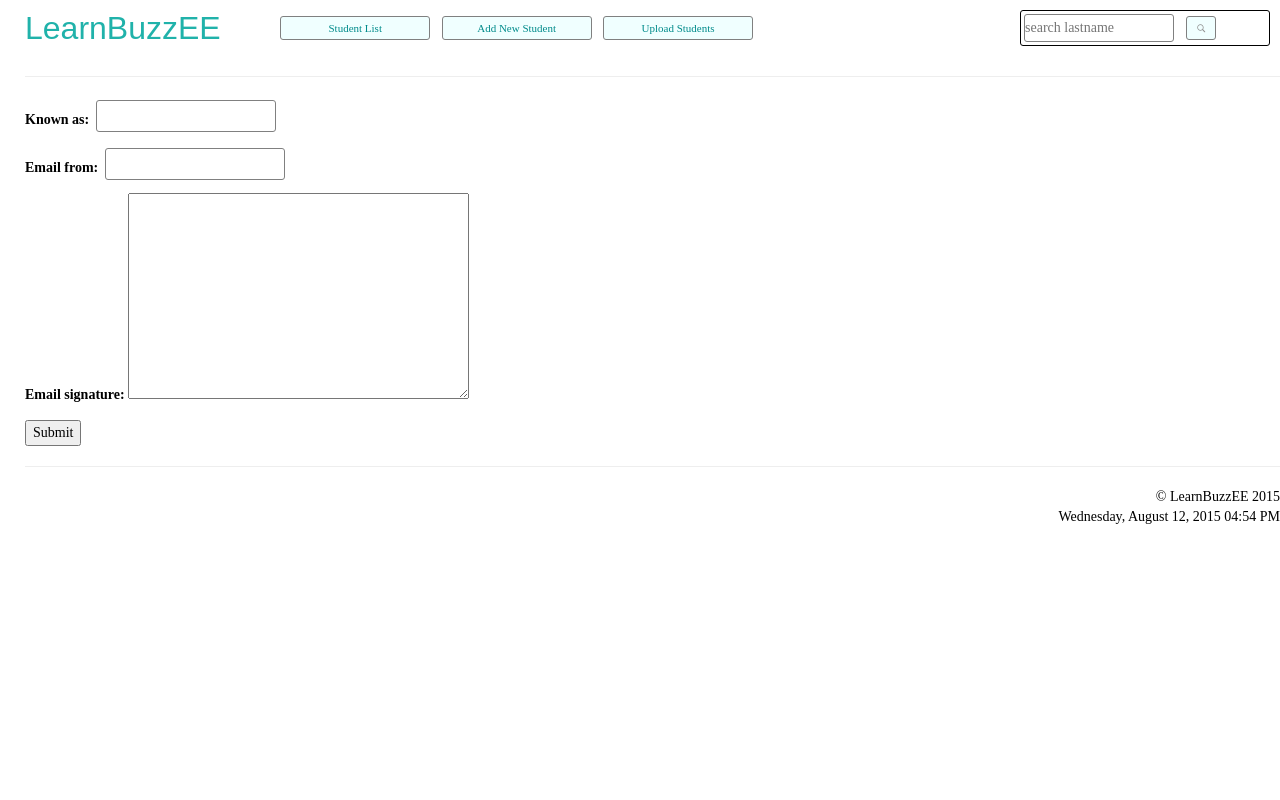
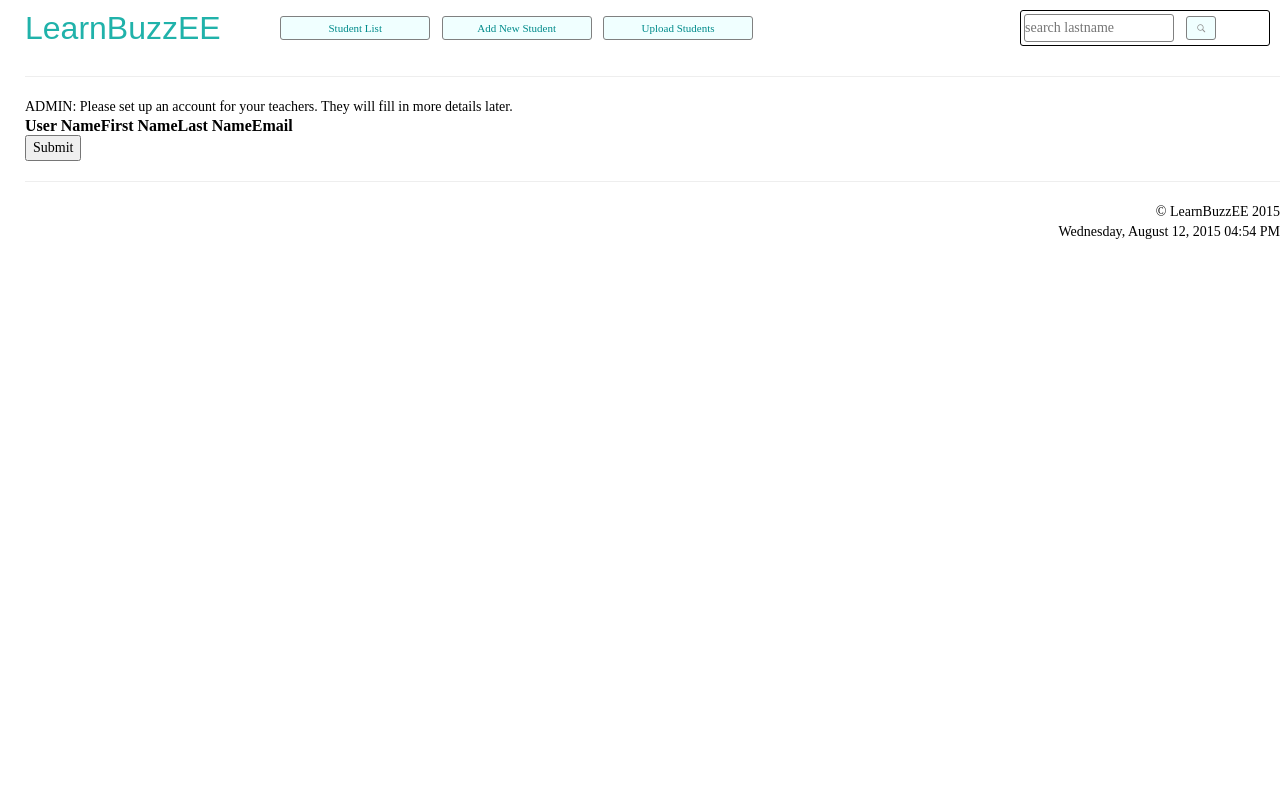
Before and after one commit to DeeKras/LearnBuzzEE, a Django app: page /educator/new in a window 1280 px wide. Run offline with Django 3.2, Linux system fonts and the light colour scheme; lists and menus that the app fills with data are empty; some libraries are stand-ins or nearby versions.

Commit message:
before i change everything to user.id

```diff
--- a/LearnBuzzy/urls.py
+++ b/LearnBuzzy/urls.py
@@ -38,5 +38,6 @@ urlpatterns = [
     url(r'^educator/edit/(?P<id>\d+)$', views.EducatorEdit.as_view(), name='educator_edit'),
     url(r'^educator/new$', views.EducatorCreate.as_view(), name='educator_new'),
     url(r'^educator/delete/(?P<id>\d+)$', views.EducatorDelete.as_view(), name='educator_delete'),
+    url(r'^educator_add', 'students.views.educator_formset', name='educator_add'),
 ]
 urlpatterns += staticfiles_urlpatterns()
--- a/students/emails.py
+++ b/students/emails.py
@@ -50,10 +50,13 @@ def create_learned_email(request, student, f):
     email_subject = 'Good news about {} {}'.format(student.firstname, student.lastname)
     email_html = "<html> {} </html>".format(body)
 
-    return create_email_log(request, student, email_from, email_to, email_subject, email_html)
+    user = student.user.id
+    print user
 
-def create_email_log(request, student, email_from, email_to, email_subject, email_html):
-    email = Email(student=student,
+    return create_email_log(request, user, email_from, email_to, email_subject, email_html)
+
+def create_email_log(request, user, email_from, email_to, email_subject, email_html):
+    email = Email(user=user,
                   email_from=email_from,
                   email_to=email_to,
                   email_subject=email_subject,
@@ -86,8 +89,7 @@ def email_send(email_id):
         auth=('api', key),
         data=email_data)
 
-    student_name = '{} {}'.format(email.student.firstname, email.student.lastname)
-    easygui.msgbox("Email about {} was sent".format(student_name), "Email")
+    easygui.msgbox("Email was sent".format(student_name), "Email")
 
     email.status = 'sent'
     email.sent_date = datetime.now()
--- a/students/models.py
+++ b/students/models.py
@@ -77,7 +77,7 @@ class Student(models.Model):
         return u'{}: {}, {}'.format(self.pk, self.lastname, self.firstname)
 
 class Email(models.Model):
-    student = models.ForeignKey(Student)
+    user = models.ForeignKey(User, related_name='emailuser')
     email_from = models.CharField(max_length=250)
     email_to = models.EmailField()
     email_cc = models.EmailField(blank=True)
--- a/students/templates/students/educator_form.html
+++ b/students/templates/students/educator_form.html
@@ -1,8 +1,38 @@
 {% extends "students/base.html" %}
 {% block content %}
 
+ADMIN: Please set up an account for your teachers. They will fill in more details later.
 <form method="post">{% csrf_token %}
-    {{ form.as_p }}
+
+    <table>
+
+        <tr>
+            <th> User Name</th>
+            <th> First Name</th>
+            <th> Last Name</th>
+            <th> Email</th>
+        </tr>
+        {{ formset.management_form }}
+        {% for form in formset %}
+        <tr>
+            <td>
+                {{form.username}}
+            </td>
+            <td>
+                {{form.first_name}}
+            </td>
+            <td>
+                {{form.last_name}}
+            </td>
+            <td>
+                {{form.email}}
+            </td>
+        </tr>
+        {% endfor %}
+    </table>
+
+
+
     <input type="submit" value="Submit" />
 </form>
 {% endblock content %}
--- a/students/views.py
+++ b/students/views.py
@@ -30,6 +30,44 @@ from .utils import get_display, MATHPLAN_CHOICES, READINGPLAN_CHOICES, GENDER_CH
 
 
 #----------------------------------------------
+
+def educator_formset(request):
+    #TODO: something really off with the email and formset.
+    UserFormSet = modelformset_factory(User,
+                    fields=('username','first_name', 'last_name', 'email'),
+                    extra=10)
+
+    educators_only = User.objects.filter(groups__name__in=['Educator'])
+    educators_only_formset = UserFormSet(queryset= educators_only)
+
+    if request.method == 'POST':
+        formset = UserFormSet(request.POST)
+        if formset.is_valid():
+             for form in formset:
+                 if form.has_changed():
+                    cd = form.cleaned_data
+                    user = User.objects._create_user(
+                        username=cd.get('username'),
+                        first_name = cd.get('first_name'),
+                        last_name = cd.get('last_name'),
+                        email = cd.get('email'),
+                        password='{}{}'.format(cd.get('firstname'), cd.get('lastname')), #need better password
+                        is_staff=False, is_superuser=False)
+                    group=Group.objects.get(name='Educator')
+                    user.groups.add(group)
+                    user.save()
+             return HttpResponseRedirect(reverse('student_list'))
+        else:
+            pass
+            #TODO: put some action here!
+
+
+
+    context = {'formset': educators_only_formset}
+    template_name = 'students/educator_form.html'
+    return render(request, template_name, context)
+
+
 def student_retrieve(request):
 
     student_list = Student.objects.all().order_by('lastname', 'firstname')
```
Also changed, not shown: students/migrations/0006_remove_email_student.py (added), students/migrations/0007_email_user.py (added).
